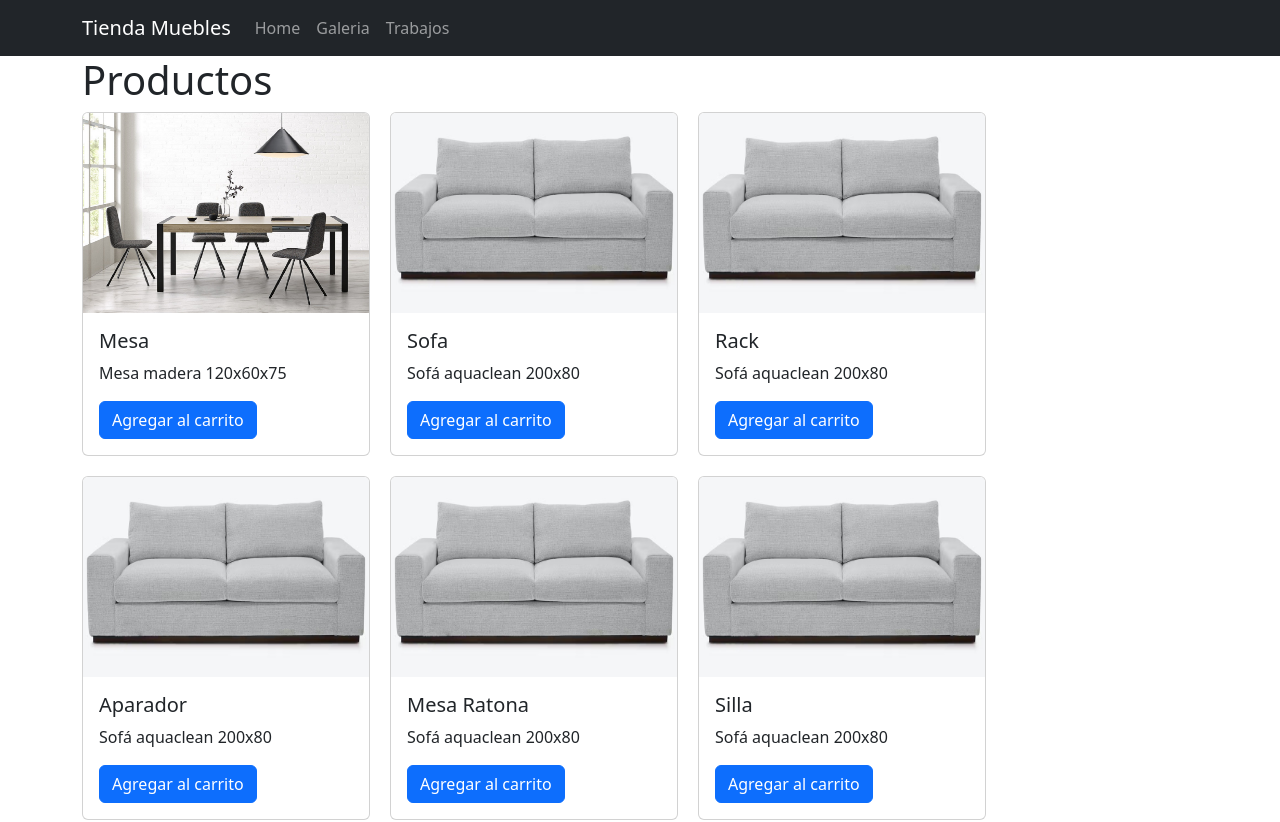
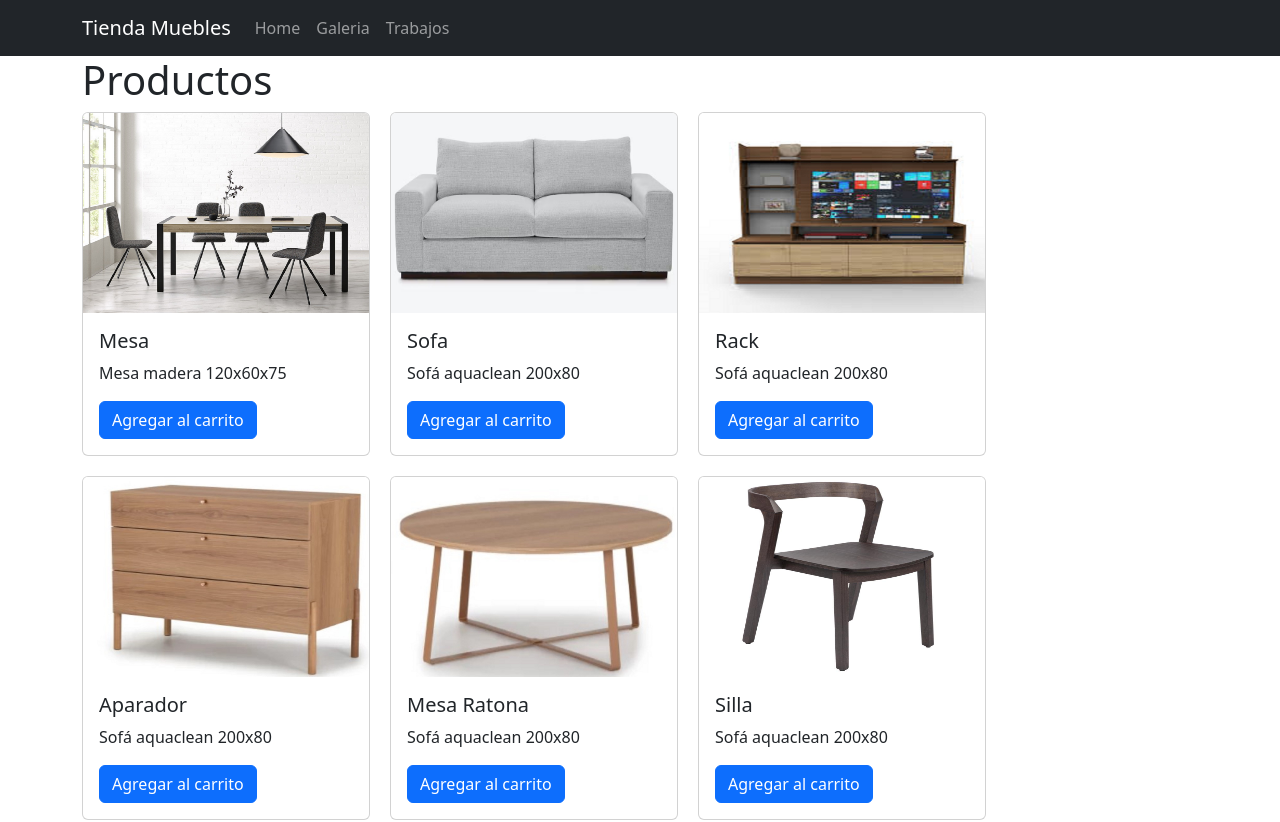
Before and after one commit to geedpepe/reactentrega, a React (Create React App) app: page / in a window 1280 px wide. Shown: the top 822 px of the page. Built offline with nearby package versions, Linux system fonts and the light colour scheme.

Commit message:
2entrega

```diff
--- a/src/Components/cards.js
+++ b/src/Components/cards.js
@@ -3,6 +3,12 @@ import Card from 'react-bootstrap/Card';
 import Button from 'react-bootstrap/Button';
 import mesa from "../images/mesa.jpg";
 import sofa from "../images/sofa.jpg";
+import Rack from "../images/rack.jpg";
+import Aparador from "../images/comoda.jpg";
+import Silla from "../images/silla.jpg";
+import Placard from "../images/placard.jpg";
+import Lampara from "../images/lampara pie.jpg";
+import mratona from "../images/mesa ratona.jpg";
 import './cards.css';
 
 
@@ -12,12 +18,12 @@ function Cards() {
   const products = [
     { id: 1, name: 'Mesa', description: 'Mesa madera 120x60x75', imagen: mesa },
     { id: 2, name: 'Sofa', description: 'Sofá aquaclean 200x80', imagen: sofa },
-    { id: 3, name: 'Rack', description: 'Sofá aquaclean 200x80', imagen: sofa },
-    { id: 4, name: 'Aparador', description: 'Sofá aquaclean 200x80', imagen: sofa },
-    { id: 5, name: 'Mesa Ratona', description: 'Sofá aquaclean 200x80', imagen: sofa },
-    { id: 6, name: 'Silla', description: 'Sofá aquaclean 200x80', imagen: sofa },
-    { id: 7, name: 'Placard', description: 'Sofá aquaclean 200x80', imagen: sofa },
-    { id: 8, name: 'Lampara', description: 'Sofá aquaclean 200x80', imagen: sofa },
+    { id: 3, name: 'Rack', description: 'Sofá aquaclean 200x80', imagen: Rack },
+    { id: 4, name: 'Aparador', description: 'Sofá aquaclean 200x80', imagen: Aparador },
+    { id: 5, name: 'Mesa Ratona', description: 'Sofá aquaclean 200x80', imagen: mratona },
+    { id: 6, name: 'Silla', description: 'Sofá aquaclean 200x80', imagen: Silla },
+    { id: 7, name: 'Placard', description: 'Sofá aquaclean 200x80', imagen: Placard },
+    { id: 8, name: 'Lampara', description: 'Sofá aquaclean 200x80', imagen: Lampara },
     // ... otros productos ...
   ];
 
```
